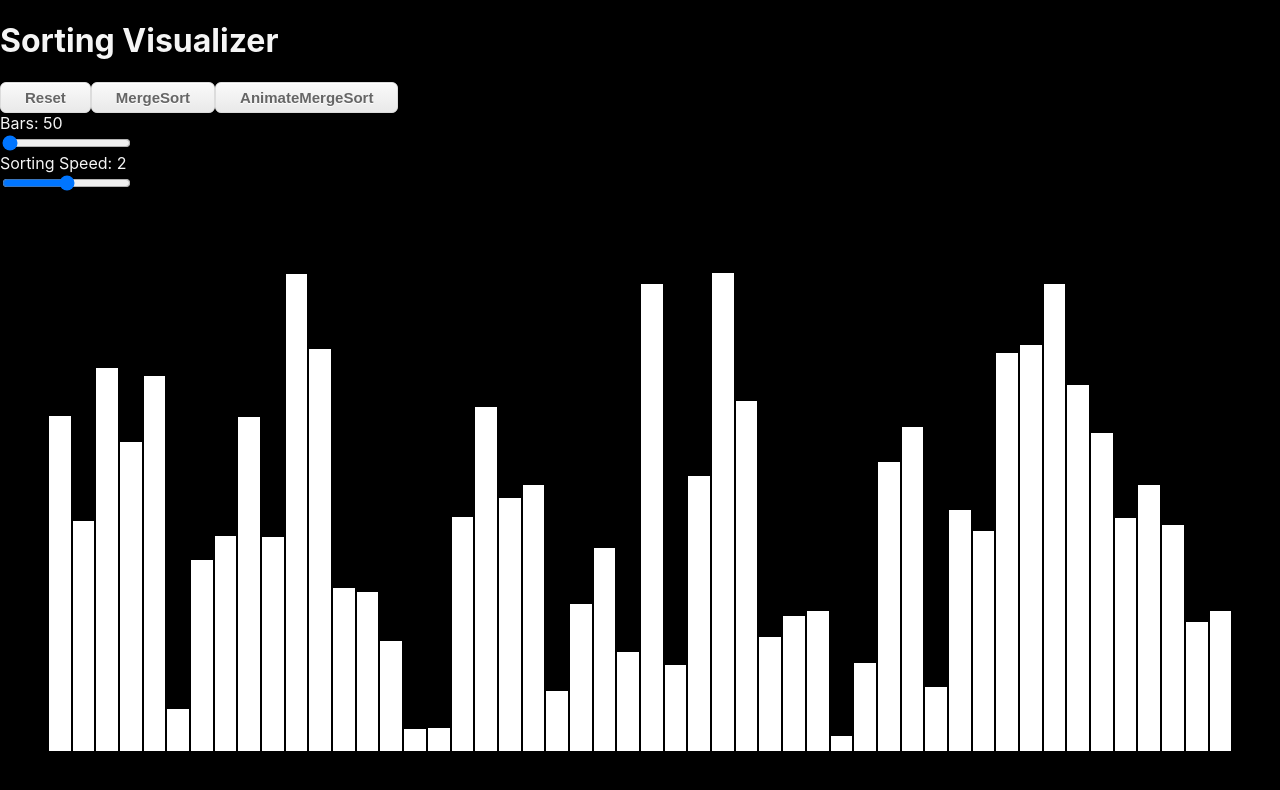
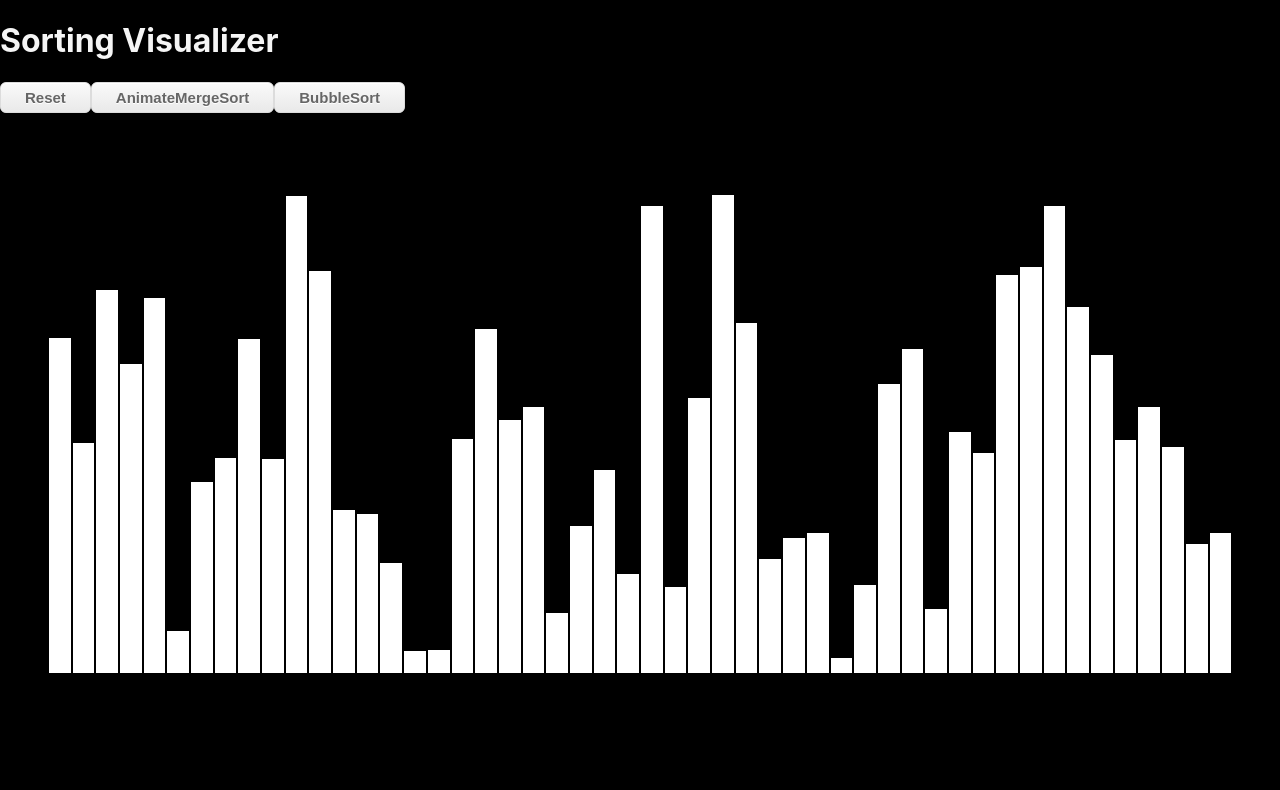
Before and after one commit to lennox-davidlevy/Sorting_Algo_Visualizer, a React (Create React App) app: page / in a window 1280 px wide. Shown: the top 790 px of the page. Built offline with nearby package versions, Linux system fonts and the light colour scheme.

Commit message:
added first pass bubblesort

```diff
--- a/src/algorithms.js
+++ b/src/algorithms.js
@@ -72,4 +72,30 @@ const mergeAnimation = (arr, start, mid, end, tempArr, result) => {
   }
 };
 
-export { mergeSort, returnAnimationArray };
+const bubbleSort = (arr) => {
+  const animation = [];
+  const result = [...arr];
+  for (let i = 0; i < result.length; i++) {
+    for (let j = 0; j < result.length - i - 1; j++) {
+      const a = result[j];
+      const b = result[j + 1];
+      animation.push([j, j + 1]);
+      if (a > b) {
+        swap(result, j, j + 1);
+        animation[animation.length - 1].push(true);
+      } else {
+        animation[animation.length - 1].push(false);
+      }
+    }
+  }
+  return animation;
+};
+
+const swap = (arr, a, b) => {
+  const temp = arr[a];
+  arr[a] = arr[b];
+  arr[b] = temp;
+  return arr;
+};
+
+export { mergeSort, returnAnimationArray, bubbleSort };
--- a/src/components/Visualizer.js
+++ b/src/components/Visualizer.js
@@ -1,7 +1,10 @@
 import React, { useEffect, useState } from 'react';
 import { setRandomNumber } from '../helpers';
-import { mergeSort } from '../algorithms';
-import { animateMergeSortOnClick } from './mergeSort';
+import { mergeSort, bubbleSort } from '../algorithms';
+import {
+  animateMergeSortOnClick,
+  animateBubbleSortOnClick,
+} from './algoAnimation';
 import Buttons from './Buttons';
 import Bars from './Bars';
 import './Visualizer.css';
@@ -52,14 +55,19 @@ const Visualizer = () => {
   return (
     <div className="container">
       <Buttons clickHandler={resetOnClick} title="Reset" />
-      <Buttons clickHandler={mergeSortOnClick} title="MergeSort" />
+      {/* <Buttons clickHandler={mergeSortOnClick} title="MergeSort" /> */}
       <Buttons
         clickHandler={animateMergeSortOnClick}
         title="AnimateMergeSort"
         props={arr}
       />
+      <Buttons
+        clickHandler={animateBubbleSortOnClick}
+        title="BubbleSort"
+        props={arr}
+      />
 
-      <label>
+      {/* <label>
         Bars: {numberOfBars}
         <input
           type="range"
@@ -80,7 +88,7 @@ const Visualizer = () => {
           step="1"
           onChange={(e) => changeSpeed(e)}
         />
-      </label>
+      </label> */}
       <Bars arr={arr} />
     </div>
   );
--- a/src/components/mergeSort.js
+++ b/src/components/algoAnimation.js
@@ -1,4 +1,4 @@
-import { returnAnimationArray } from '../algorithms';
+import { returnAnimationArray, bubbleSort } from '../algorithms';
 
 const animateMergeSortOnClick = (arr) => {
   const animations = returnAnimationArray(arr);
@@ -7,22 +7,41 @@ const animateMergeSortOnClick = (arr) => {
     const changeColor = i % 3 !== 2;
     if (changeColor) {
       const [firstBar, secondBar] = animations[i];
+
       const firstBarStyle = numBars[firstBar].style;
       const secondBarStyle = numBars[secondBar].style;
       const color = i % 3 === 0 ? 'red' : 'whitesmoke';
       setTimeout(() => {
         firstBarStyle.backgroundColor = color;
         secondBarStyle.backgroundColor = color;
-      }, i * 10);
+      }, i * 30);
     } else {
       setTimeout(() => {
         let [firstBar, newHeight] = animations[i];
         const firstBarStyle = numBars[firstBar].style;
         newHeight = (newHeight / 1000) * 100;
         firstBarStyle.height = `${newHeight}%`;
-      }, i * 10);
+      }, i * 30);
     }
   }
 };
 
-export { animateMergeSortOnClick };
+const animateBubbleSortOnClick = (arr) => {
+  const animations = bubbleSort(arr);
+  console.log(animations);
+  for (let i = 0; i < animations.length; i++) {
+    const numBars = document.getElementsByClassName('bar-number');
+    const [firstBar, secondBar, change] = animations[i];
+    const firstBarStyle = numBars[firstBar].style;
+    const secondBarStyle = numBars[secondBar].style;
+    if (change) {
+      setTimeout(() => {
+        const temp = firstBarStyle.height;
+        firstBarStyle.height = secondBarStyle.height;
+        secondBarStyle.height = temp;
+      }, i * 30);
+    }
+  }
+};
+
+export { animateMergeSortOnClick, animateBubbleSortOnClick };
```
